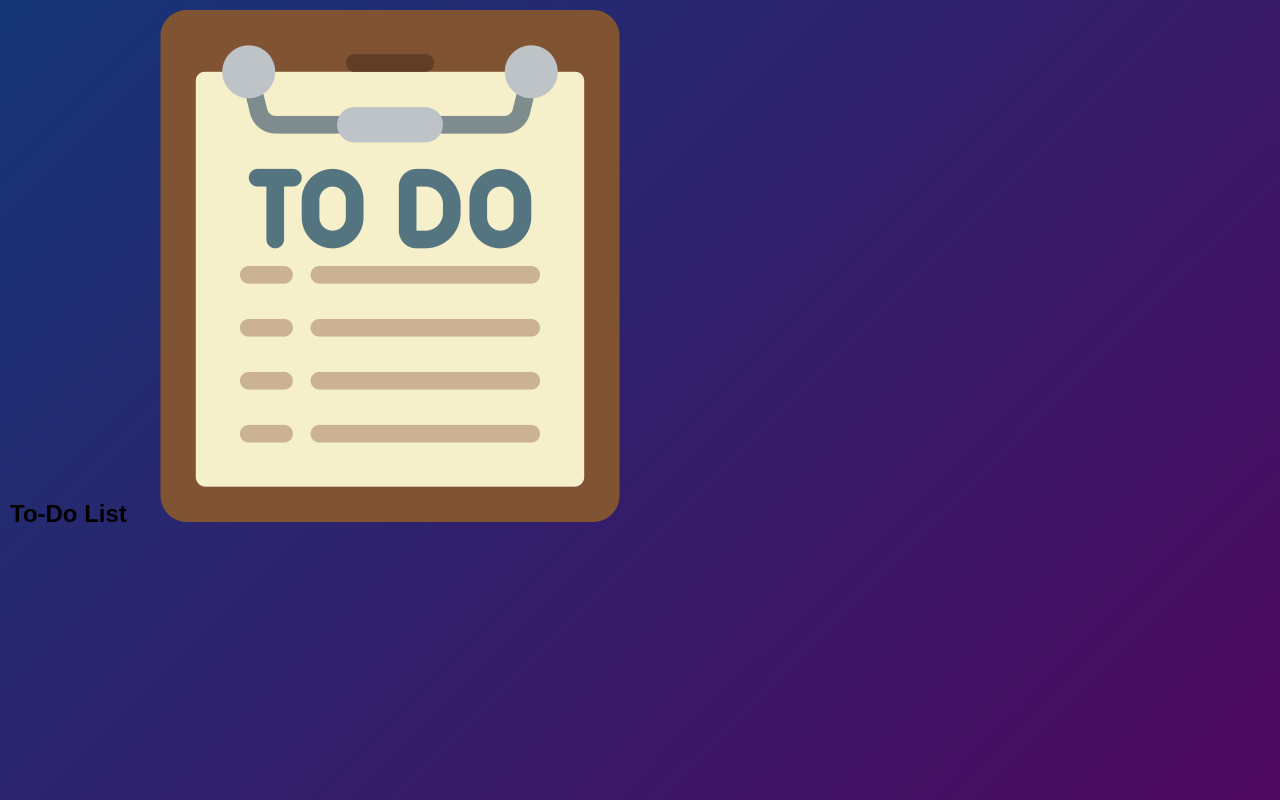
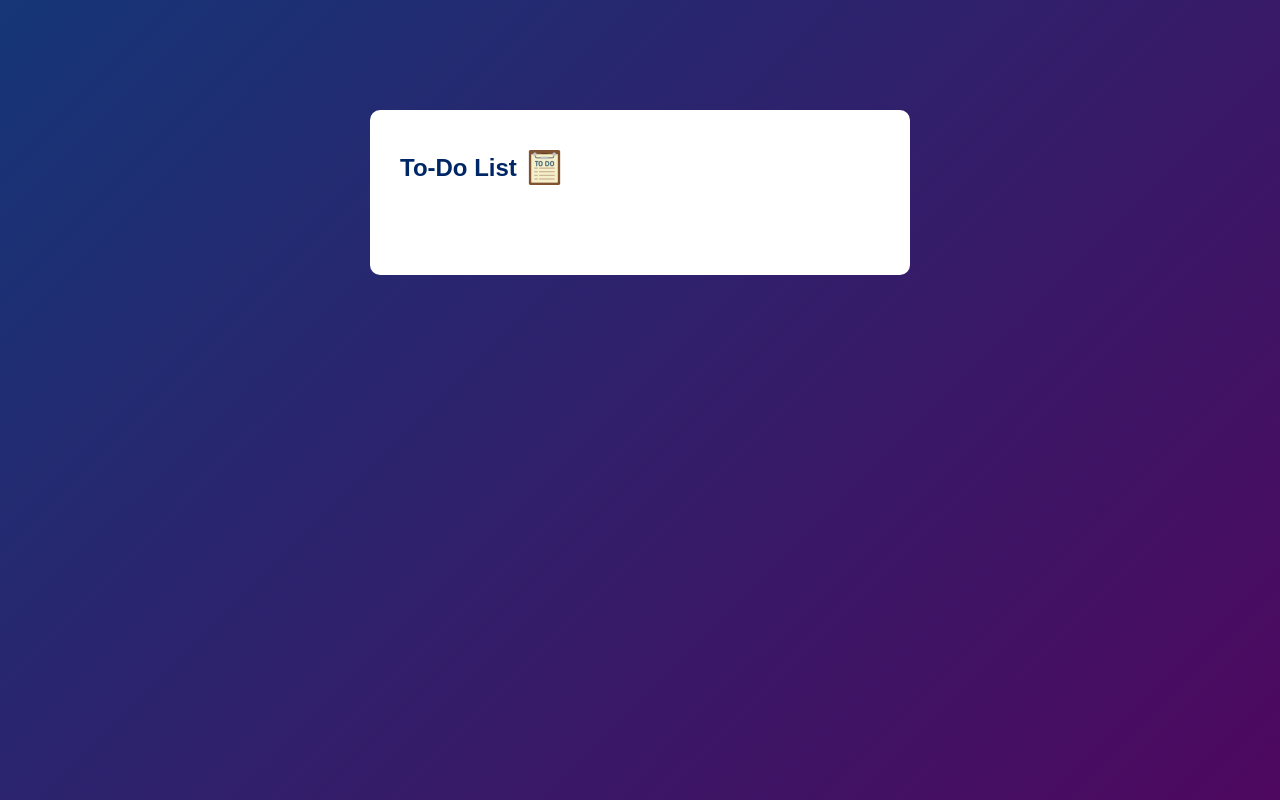
Before and after one commit to nikolaymihalev/HTML-To-Do-List, a plain HTML site: page index.html in a window 1280 px wide. Drawn offline with Linux system fonts and the light colour scheme.

Commit message:
Add style to todo-app class

```diff
--- a/style.css
+++ b/style.css
@@ -10,3 +10,21 @@
     background: linear-gradient(135deg,#153677,#4e085f);
     padding:10px;
 }
+.todo-app{
+    width: 100%;
+    max-width: 540px;
+    background: #fff;
+    margin: 100px auto 20px;
+    padding: 40px 30px 70px;
+    border-radius: 10px;
+}
+.todo-app h2{
+    color: #002765;
+    display: flex;
+    align-items: center;
+    margin-bottom: 20px;
+}
+.todo-app h2 img{
+    width: 35px;
+    margin-left: 10px;
+}
```
